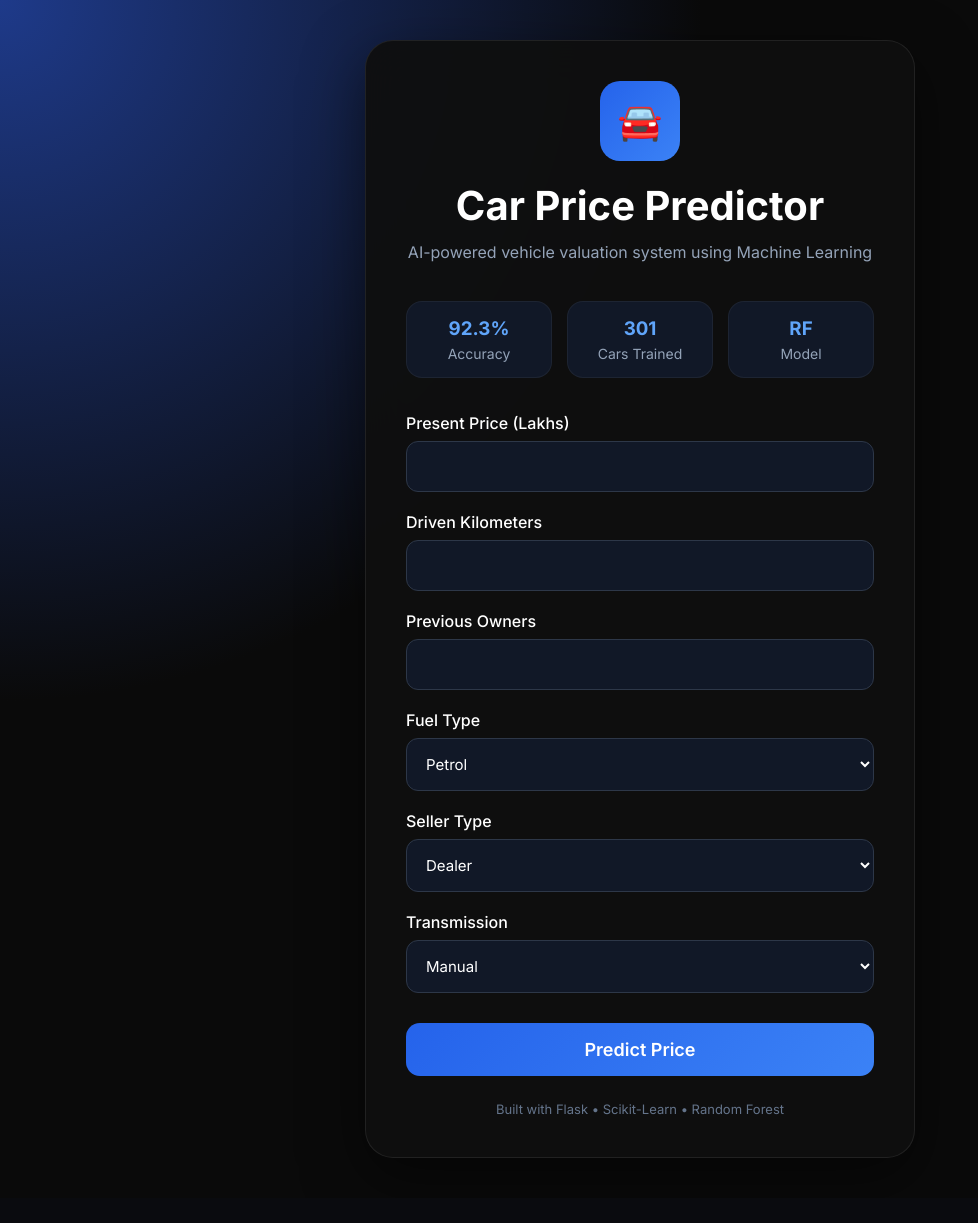
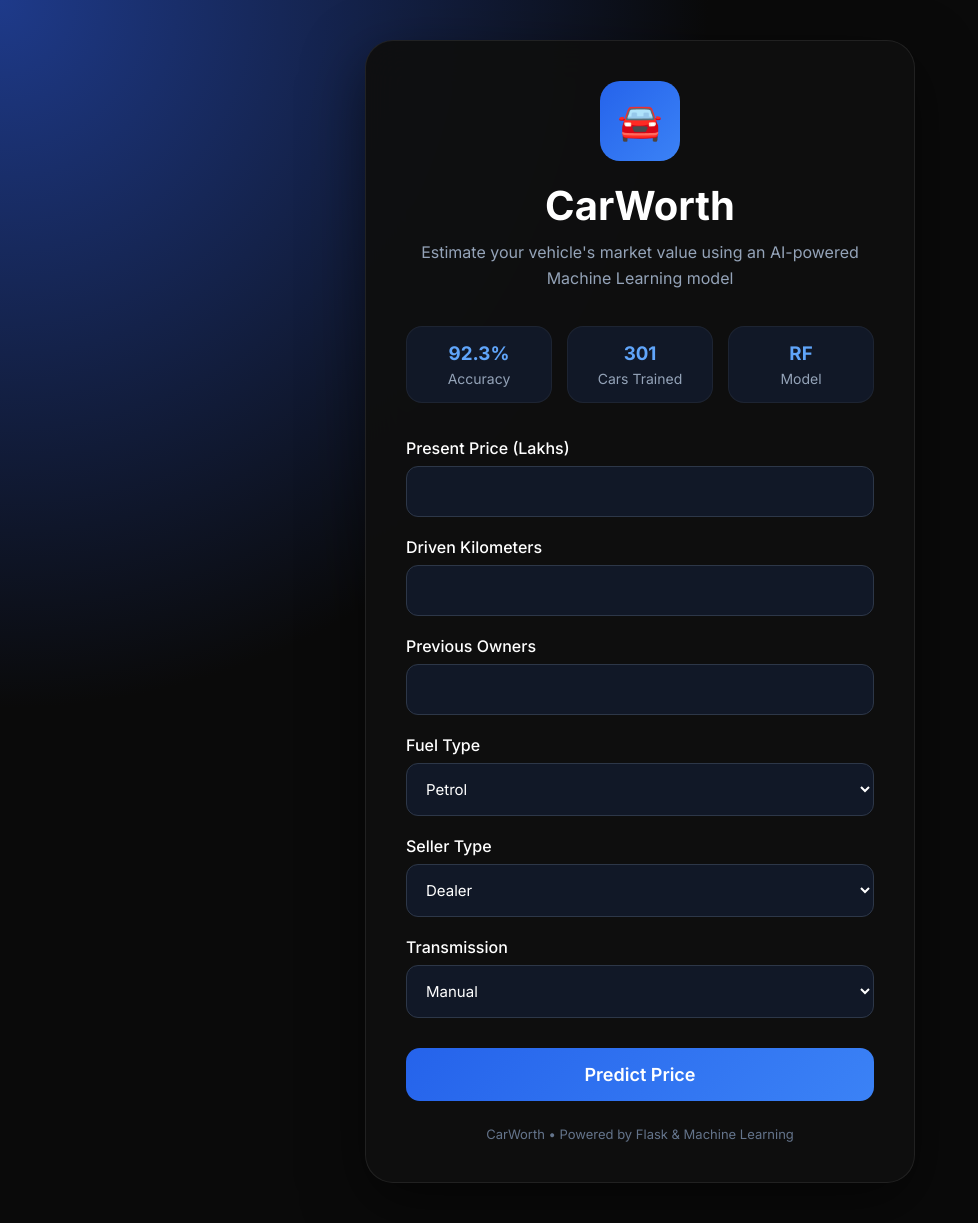
Before and after one commit to BhvyaVaish/OIBSIP, a Flask app: page / in a window 1280 px wide. Shown: the whole page, without its empty margins (0-978 px from the left). Before the commit the page ends 1158 px from the top, so only its background shows below. Run offline with Flask 3, Linux system fonts and the light colour scheme; parts of the project's set-up code (start-up, migrations or seed data) failed here and were passed over.

Commit message:
Rebranding

```diff
--- a/Task_3_Car_Price_Prediction/templates/index.html
+++ b/Task_3_Car_Price_Prediction/templates/index.html
@@ -4,7 +4,7 @@
 <meta charset="UTF-8">
 <meta name="viewport" content="width=device-width, initial-scale=1.0">
 
-<title>Car Price Predictor</title>
+<title>CarWorth | AI Car Price Estimator</title>
 
 <link href="https://fonts.googleapis.com/css2?family=Inter:wght@300;400;500;600;700;800&display=swap" rel="stylesheet">
 
@@ -234,10 +234,10 @@ button:hover{
 
     <div class="logo">🚘</div>
 
-    <h1>Car Price Predictor</h1>
+    <h1>CarWorth</h1>
 
     <p class="subtitle">
-        AI-powered vehicle valuation system using Machine Learning
+        Estimate your vehicle's market value using an AI-powered Machine Learning model
     </p>
 
     <div class="stats">
@@ -301,7 +301,7 @@ button:hover{
     </form>
 
     <div class="footer">
-        Built with Flask • Scikit-Learn • Random Forest
+        CarWorth • Powered by Flask & Machine Learning
     </div>
 
 </div>
--- a/Task_3_Car_Price_Prediction/templates/result.html
+++ b/Task_3_Car_Price_Prediction/templates/result.html
@@ -4,7 +4,7 @@
 <meta charset="UTF-8">
 <meta name="viewport" content="width=device-width, initial-scale=1.0">
 
-<title>Prediction Result</title>
+<title>CarWorth | Prediction Result</title>
 
 <link href="https://fonts.googleapis.com/css2?family=Inter:wght@300;400;500;600;700;800&display=swap" rel="stylesheet">
 
@@ -105,7 +105,7 @@ a:hover{
 
 <div class="card">
 
-    <h1>Prediction Complete</h1>
+    <h1>Your Estimated Car Value</h1>
 
     <p class="sub">Estimated Market Value</p>
 
```
Also changed, not shown: Task_3_Car_Price_Prediction/README.md.
